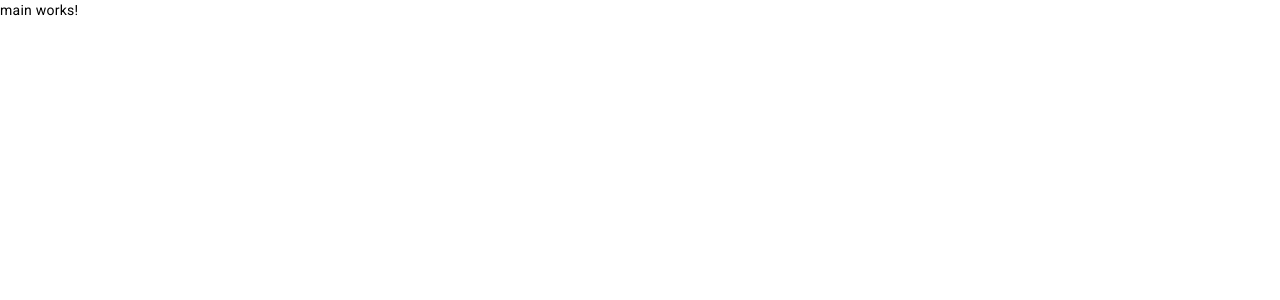
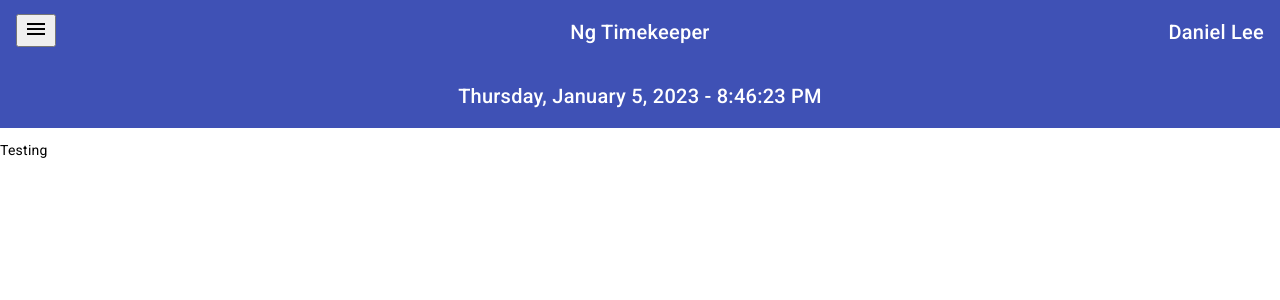
Before and after one commit to danlee7325/ng-timekeeper, an Angular app: page / in a window 1280 px wide. Both pictures are taken after typing "name@example.com", "Sample123" into the empty fields and a click on the button "Sign In". Shown: the top 300 px of the page. Built offline with nearby package versions, Linux system fonts and the light colour scheme.

Commit message:
added a header to the main page

```diff
--- a/src/app/app-routing.module.ts
+++ b/src/app/app-routing.module.ts
@@ -11,7 +11,7 @@ const routes: Routes = [
   {
     path: 'main',
     title: 'Main',
-    canActivate: [AuthGuard],
+//    canActivate: [AuthGuard],
     loadChildren: () => import('./features/main/main.module').then(m => m.MainModule)
   },
   {
--- /dev/null
+++ b/src/app/core/components/header/header.component.html
@@ -0,0 +1,21 @@
+<p>
+    <mat-toolbar color="primary">
+        <mat-toolbar-row class="header-top-row">
+            <div class="header-top-row-section left-text">
+                <button mat-icon-button aria-label="Toggle sidenav">
+                    <mat-icon>menu</mat-icon>
+                </button>
+            </div>
+            <div class="header-top-row-section center-text">
+                <span>Ng Timekeeper</span>
+            </div>
+            <div class="header-top-row-section right-text">
+                <!--Add dynamic name-->
+                <span class="user-name">Daniel Lee</span>
+            </div>
+        </mat-toolbar-row>
+        <mat-toolbar-row class="header-bottom-row">
+            {{ currentTime | date: 'EEEE, MMMM d, y - h:mm:ss a' }}
+        </mat-toolbar-row>
+    </mat-toolbar>
+</p>
--- /dev/null
+++ b/src/app/core/components/header/header.component.scss
@@ -0,0 +1,23 @@
+.header-top-row {
+    justify-content: space-between;
+}
+
+.header-top-row-section {
+    width: calc(100% / 3);
+}
+
+.left-text {
+    text-align: left;
+}
+
+.center-text {
+    text-align: center;
+}
+
+.right-text {
+    text-align: right;
+}
+
+.header-bottom-row {
+    justify-content: center;
+}
--- /dev/null
+++ b/src/app/core/components/header/header.component.ts
@@ -0,0 +1,20 @@
+import { Component, OnDestroy } from '@angular/core';
+
+@Component({
+  selector: 'app-header',
+  templateUrl: './header.component.html',
+  styleUrls: ['./header.component.scss']
+})
+export class HeaderComponent implements OnDestroy {
+  currentTime: number = Date.now();
+  currentTimeInterval: NodeJS.Timer;
+
+  constructor() {
+    this.currentTimeInterval = setInterval(() => this.currentTime = Date.now(), 1);
+  }
+
+  ngOnDestroy(): void {
+    clearInterval(this.currentTimeInterval);
+  }
+
+}
--- a/src/app/features/main/main.module.ts
+++ b/src/app/features/main/main.module.ts
@@ -3,6 +3,7 @@ import { CommonModule } from '@angular/common';
 
 import { MainRoutingModule } from './main-routing.module';
 import { MainComponent } from './pages/main/main.component';
+import { CoreComponentsModule } from 'src/app/core/components/core-components.module';
 
 
 @NgModule({
@@ -11,7 +12,8 @@ import { MainComponent } from './pages/main/main.component';
   ],
   imports: [
     CommonModule,
-    MainRoutingModule
+    MainRoutingModule,
+    CoreComponentsModule,
   ]
 })
 export class MainModule { }
--- a/src/app/features/main/pages/main/main.component.html
+++ b/src/app/features/main/pages/main/main.component.html
@@ -1 +1,2 @@
-<p>main works!</p>
+<app-header></app-header>
+Testing
```
Also changed, not shown: src/app/core/components/core-components.module.ts (added, +22 -0 lines), 1 other file (tests, documents, lock files or other folders).
